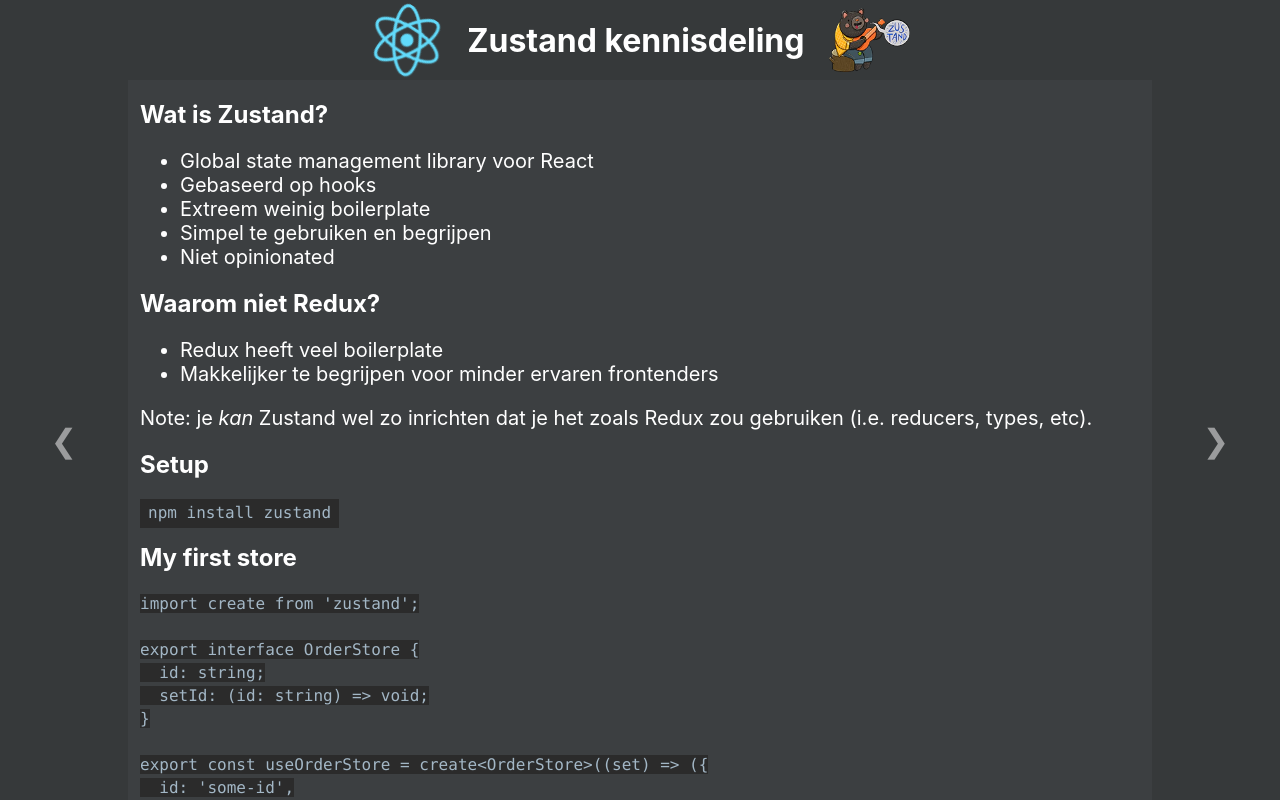
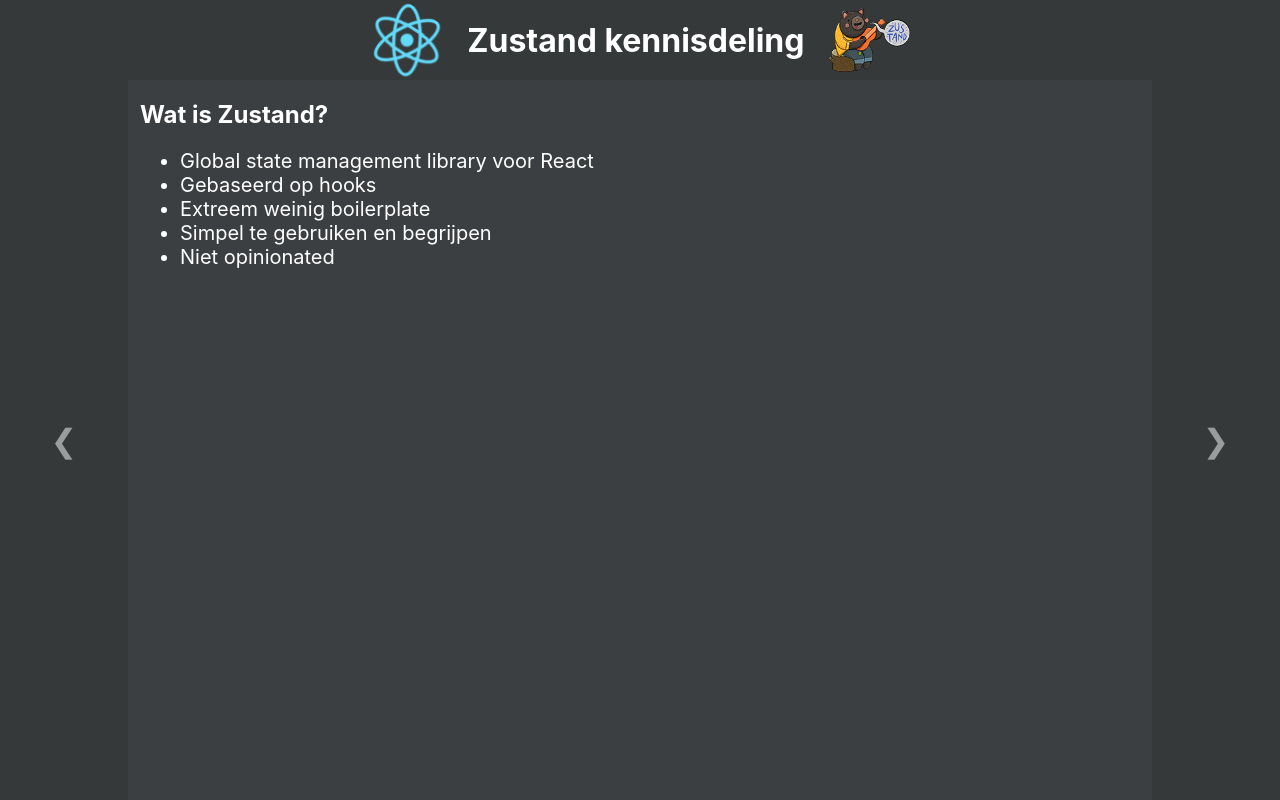
Before and after one commit to LucaScorpion/kennisdeling-zustand, a React (Create React App) app: page / in a window 1280 px wide. Built offline with nearby package versions, Linux system fonts and the light colour scheme.

Commit message:
Slide transitions

```diff
--- a/src/App.tsx
+++ b/src/App.tsx
@@ -38,7 +38,7 @@
                 ? 'prev'
                 : 'next';
             return (
-              <div key={i} className={`slide-wrapper ${slideClass}`}>
+              <div key={i} className={`slide ${slideClass}`}>
                 <S />
               </div>
             );
--- a/src/style.scss
+++ b/src/style.scss
@@ -70,12 +70,14 @@
   flex: auto;
   display: flex;
   justify-content: space-between;
-  overflow-y: hidden;
+  overflow: hidden;
 
   .content {
     height: 100%;
     width: 1000px;
-    overflow-y: scroll;
+    overflow-y: auto;
+    overflow-x: hidden;
+    position: relative;
   }
 
   .switcher {
@@ -88,9 +90,25 @@
     justify-content: center;
     cursor: pointer;
     transition: background-color 0.2s;
+    user-select: none;
 
     &:hover {
       background-color: rgb(0, 0, 0, 0.2);
     }
   }
+
+  .slide {
+    position: absolute;
+    width: 1000px;
+    left: 0;
+    transition: left 1s;
+
+    &.prev {
+      left: -100%;
+    }
+
+    &.next {
+      left: 100%;
+    }
+  }
 }
```
